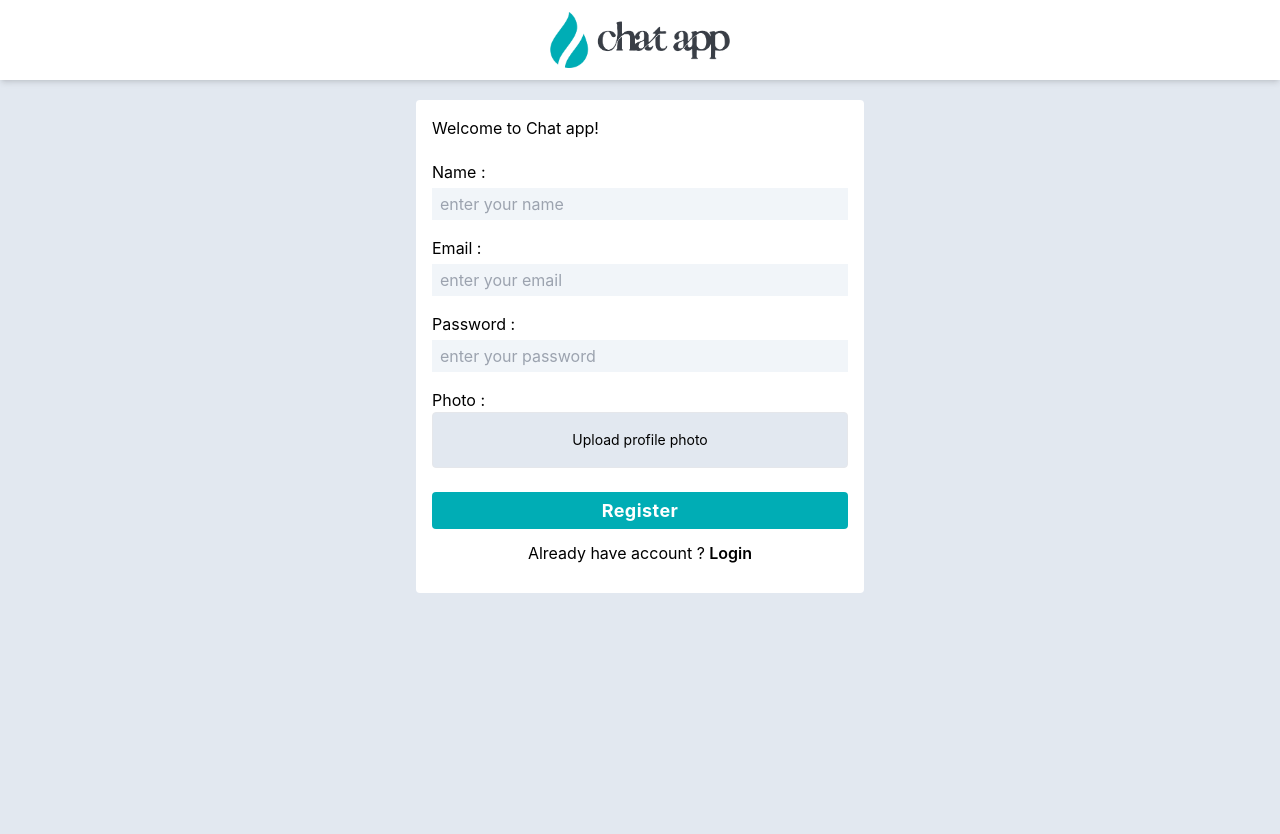
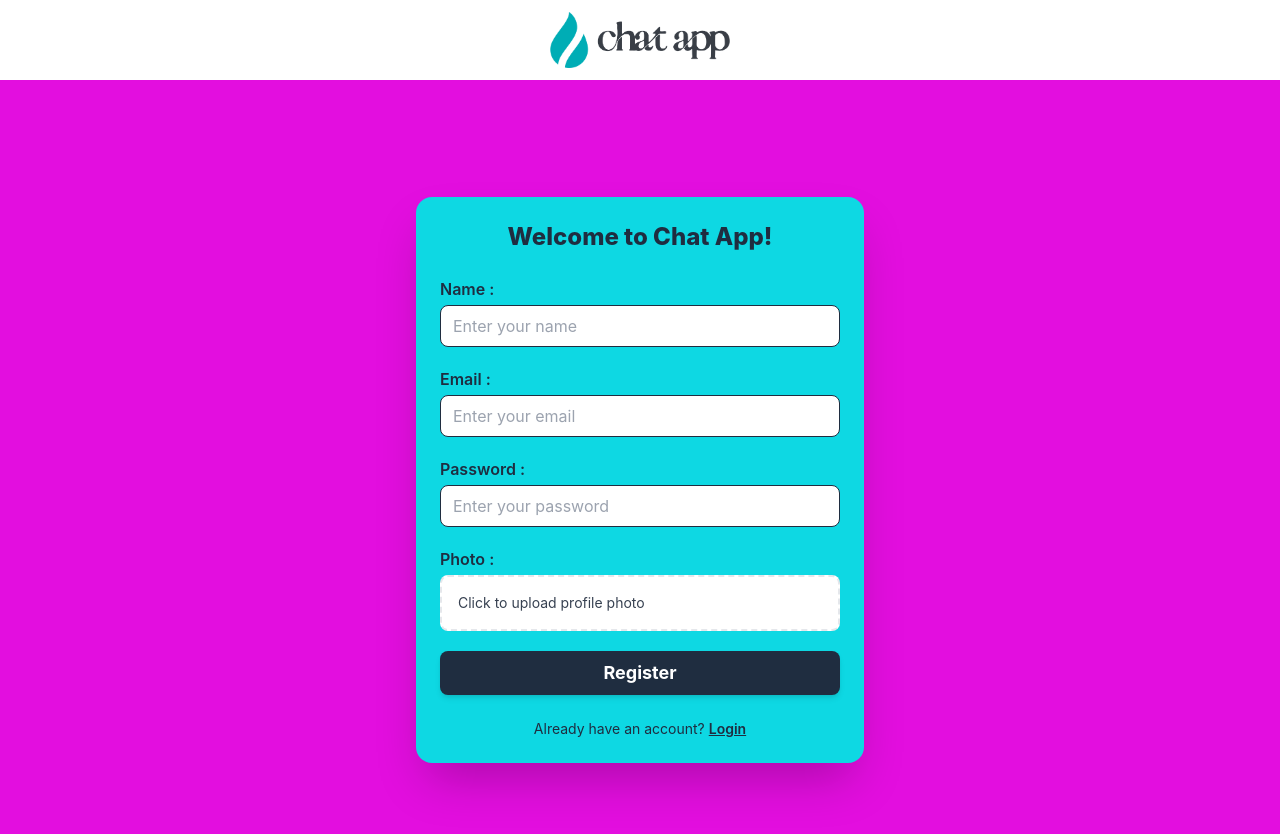
Before and after one commit to GaromaMakure/Chat-App, a React (Create React App) app in the folder client/: page /register in a window 1280 px wide. Shown: the top 834 px of the page. Before the commit the page ends 800 px from the top, so only its background shows below. Built offline with nearby package versions, Linux system fonts and the light colour scheme.

Commit message:
update the ui of the pages

```diff
--- a/client/src/pages/CheckEmailPage.js
+++ b/client/src/pages/CheckEmailPage.js
@@ -1,7 +1,5 @@
 import React, { useState } from "react";
-import { IoClose } from "react-icons/io5";
 import { Link, useNavigate } from "react-router-dom";
-import uploadFile from "../helpers/uploadFile";
 import axios from "axios";
 import toast from "react-hot-toast";
 import { PiUserCircle } from "react-icons/pi";
@@ -14,13 +12,10 @@ const CheckEmailPage = () => {
 
   const handleOnChange = (e) => {
     const { name, value } = e.target;
-
-    setData((preve) => {
-      return {
-        ...preve,
-        [name]: value,
-      };
-    });
+    setData((prev) => ({
+      ...prev,
+      [name]: value,
+    }));
   };
 
   const handleSubmit = async (e) => {
@@ -31,13 +26,10 @@ const CheckEmailPage = () => {
 
     try {
       const response = await axios.post(URL, data);
-
       toast.success(response.data.message);
 
       if (response.data.success) {
-        setData({
-          email: "",
-        });
+        setData({ email: "" });
         navigate("/password", {
           state: response?.data?.data,
         });
@@ -48,38 +40,59 @@ const CheckEmailPage = () => {
   };
 
   return (
-    <div className="mt-5">
-      <div className="bg-white w-full max-w-md  rounded overflow-hidden p-4 mx-auto">
-        <div className="w-fit mx-auto mb-2">
+    <div
+      className="min-h-screen flex items-center justify-center px-4"
+      style={{
+        background: "linear-gradient(to top right, #8360c3, #2ebf91)",
+      }}
+    >
+      <div className="backdrop-blur-lg bg-white/80 w-full max-w-md rounded-2xl shadow-2xl p-8 border border-white/30">
+        <div className="w-fit mx-auto mb-4 text-gray-800">
           <PiUserCircle size={80} />
         </div>
 
-        <h3>Welcome to Chat app!</h3>
+        <h3 className="text-center text-2xl font-bold text-gray-900 mb-1">
+          Check Your Email
+        </h3>
+        <p className="text-center text-sm text-gray-600 mb-6">
+          Enter your email address to verify and continue
+        </p>
 
-        <form className="grid gap-4 mt-3" onSubmit={handleSubmit}>
-          <div className="flex flex-col gap-1">
-            <label htmlFor="email">Email :</label>
+        <form className="grid gap-4" onSubmit={handleSubmit}>
+          <div className="flex flex-col gap-2">
+            <label
+              htmlFor="email"
+              className="text-sm font-medium text-gray-700"
+            >
+              Email Address
+            </label>
             <input
               type="email"
               id="email"
               name="email"
-              placeholder="enter your email"
-              className="bg-slate-100 px-2 py-1 focus:outline-primary"
+              placeholder="you@example.com"
+              className="bg-white px-4 py-2 rounded-lg border border-gray-300 shadow-inner focus:outline-none focus:ring-2 focus:ring-emerald-500 text-gray-800 transition"
               value={data.email}
               onChange={handleOnChange}
               required
             />
           </div>
 
-          <button className="bg-primary text-lg  px-4 py-1 hover:bg-secondary rounded mt-2 font-bold text-white leading-relaxed tracking-wide">
+          <button
+            type="submit"
+            className="bg-gradient-to-r from-emerald-500 to-teal-400 text-white text-lg px-4 py-2 rounded-lg font-semibold hover:scale-105 hover:shadow-lg transition-all duration-200"
+          >
             Let's Go
           </button>
         </form>
 
-        <p className="my-3 text-center">
-          New User ?{" "}
-          <Link to={"/register"} className="hover:text-primary font-semibold">
-            Register
+        <p className="mt-6 text-center text-sm text-gray-700">
+          New here?{" "}
+          <Link
+            to="/register"
+            className="text-emerald-600 font-medium underline hover:text-emerald-800"
+          >
+            Create an account
           </Link>
         </p>
       </div>
--- a/client/src/pages/CheckPasswordPage.js
+++ b/client/src/pages/CheckPasswordPage.js
@@ -1,10 +1,7 @@
 import React, { useEffect, useState } from "react";
-import { IoClose } from "react-icons/io5";
 import { Link, useLocation, useNavigate } from "react-router-dom";
-import uploadFile from "../helpers/uploadFile";
 import axios from "axios";
 import toast from "react-hot-toast";
-import { PiUserCircle } from "react-icons/pi";
 import Avatar from "../components/Avatar";
 import { useDispatch } from "react-redux";
 import { setToken, setUser } from "../redux/userSlice";
@@ -27,12 +24,10 @@ const CheckPasswordPage = () => {
   const handleOnChange = (e) => {
     const { name, value } = e.target;
 
-    setData((preve) => {
-      return {
-        ...preve,
-        [name]: value,
-      };
-    });
+    setData((prev) => ({
+      ...prev,
+      [name]: value,
+    }));
   };
 
   const handleSubmit = async (e) => {
@@ -58,9 +53,7 @@ const CheckPasswordPage = () => {
         dispatch(setToken(response?.data?.token));
         localStorage.setItem("token", response?.data?.token);
 
-        setData({
-          password: "",
-        });
+        setData({ password: "" });
         navigate("/");
       }
     } catch (error) {
@@ -69,49 +62,56 @@ const CheckPasswordPage = () => {
   };
 
   return (
-    <div className="mt-5">
-      <div className="bg-white w-full max-w-md  rounded overflow-hidden p-4 mx-auto">
-        <div className="w-fit mx-auto mb-2 flex justify-center items-center flex-col">
-          {/* <PiUserCircle
-                  size={80}
-                /> */}
+    <div
+      className="min-h-screen flex items-center justify-center px-4"
+      style={{
+        background: "linear-gradient(to right, #00b4db, #0083b0)",
+      }}
+    >
+      <div className="bg-white w-full max-w-md rounded-xl shadow-2xl p-6">
+        <div className="w-fit mx-auto mb-4 flex justify-center items-center flex-col text-center">
           <Avatar
             width={70}
             height={70}
             name={location?.state?.name}
             imageUrl={location?.state?.profile_pic}
           />
-          <h2 className="font-semibold text-lg mt-1">
+          <h2 className="font-semibold text-lg mt-2 text-gray-800">
             {location?.state?.name}
           </h2>
         </div>
 
-        <form className="grid gap-4 mt-3" onSubmit={handleSubmit}>
+        <form className="grid gap-5 mt-3" onSubmit={handleSubmit}>
           <div className="flex flex-col gap-1">
-            <label htmlFor="password">Password :</label>
+            <label
+              htmlFor="password"
+              className="text-sm font-medium text-gray-700"
+            >
+              Password:
+            </label>
             <input
               type="password"
               id="password"
               name="password"
-              placeholder="enter your password"
-              className="bg-slate-100 px-2 py-1 focus:outline-primary"
+              placeholder="Enter your password"
+              className="bg-gray-100 px-4 py-2 rounded-lg border border-gray-300 focus:outline-none focus:ring-2 focus:ring-blue-500 text-gray-800"
               value={data.password}
               onChange={handleOnChange}
               required
             />
           </div>
 
-          <button className="bg-primary text-lg  px-4 py-1 hover:bg-secondary rounded mt-2 font-bold text-white leading-relaxed tracking-wide">
+          <button className="bg-gradient-to-r from-pink-500 to-purple-500 text-white text-lg px-4 py-2 rounded-lg font-semibold hover:scale-105 transition-transform duration-200 shadow-md">
             Login
           </button>
         </form>
 
-        <p className="my-3 text-center">
+        <p className="mt-4 text-center text-sm text-gray-600">
           <Link
             to={"/forgot-password"}
-            className="hover:text-primary font-semibold"
+            className="font-semibold hover:text-pink-600"
           >
-            Forgot password ?
+            Forgot password?
           </Link>
         </p>
       </div>
--- a/client/src/pages/RegisterPage.js
+++ b/client/src/pages/RegisterPage.js
@@ -17,29 +17,22 @@ const RegisterPage = () => {
 
   const handleOnChange = (e) => {
     const { name, value } = e.target;
-
-    setData((preve) => {
-      return {
-        ...preve,
+    setData((prev) => ({
+      ...prev,
       [name]: value,
-      };
-    });
+    }));
   };
 
   const handleUploadPhoto = async (e) => {
     const file = e.target.files[0];
+    const uploadPhoto = await uploadFile(file);
+    setUploadPhoto(file);
+    setData((prev) => ({
+      ...prev,
+      profile_pic: uploadPhoto?.url,
+    }));
+  };
 
-    const uploadPhoto = await uploadFile(file);
-
-    setUploadPhoto(file);
-
-    setData((preve) => {
-      return {
-        ...preve,
-        profile_pic: uploadPhoto?.url,
-      };
-    });
-  };
   const handleClearUploadPhoto = (e) => {
     e.stopPropagation();
     e.preventDefault();
@@ -54,8 +47,6 @@ const RegisterPage = () => {
 
     try {
       const response = await axios.post(URL, data);
-      console.log("response", response);
-
       toast.success(response.data.message);
 
       if (response.data.success) {
@@ -65,29 +56,37 @@ const RegisterPage = () => {
           password: "",
           profile_pic: "",
         });
-
         navigate("/email");
       }
     } catch (error) {
       toast.error(error?.response?.data?.message);
     }
-    console.log("data", data);
   };
 
   return (
-    <div className="mt-5">
-      <div className="bg-white w-full max-w-md  rounded overflow-hidden p-4 mx-auto">
-        <h3>Welcome to Chat app!</h3>
+    <div
+      className="min-h-screen flex items-center justify-center px-4"
+      style={{ backgroundColor: "#e30edf" }}
+    >
+      <div
+        className="w-full max-w-md rounded-2xl shadow-2xl p-6 transition duration-300"
+        style={{ backgroundColor: "#0ed8e3" }}
+      >
+        <h3 className="text-2xl font-extrabold text-center text-[#1f2d40]">
+          Welcome to Chat App!
+        </h3>
 
-        <form className="grid gap-4 mt-5" onSubmit={handleSubmit}>
+        <form className="grid gap-5 mt-6" onSubmit={handleSubmit}>
           <div className="flex flex-col gap-1">
-            <label htmlFor="name">Name :</label>
+            <label htmlFor="name" className="font-semibold text-[#1f2d40]">
+              Name :
+            </label>
             <input
               type="text"
               id="name"
               name="name"
-              placeholder="enter your name"
-              className="bg-slate-100 px-2 py-1 focus:outline-primary"
+              placeholder="Enter your name"
+              className="bg-white px-3 py-2 rounded-lg border border-[#1f2d40] focus:outline-none focus:ring-2 focus:ring-[#1f2d40]"
               value={data.name}
               onChange={handleOnChange}
               required
@@ -95,13 +94,15 @@ const RegisterPage = () => {
           </div>
 
           <div className="flex flex-col gap-1">
-            <label htmlFor="email">Email :</label>
+            <label htmlFor="email" className="font-semibold text-[#1f2d40]">
+              Email :
+            </label>
             <input
               type="email"
               id="email"
               name="email"
-              placeholder="enter your email"
-              className="bg-slate-100 px-2 py-1 focus:outline-primary"
+              placeholder="Enter your email"
+              className="bg-white px-3 py-2 rounded-lg border border-[#1f2d40] focus:outline-none focus:ring-2 focus:ring-[#1f2d40]"
               value={data.email}
               onChange={handleOnChange}
               required
@@ -109,13 +110,15 @@ const RegisterPage = () => {
           </div>
 
           <div className="flex flex-col gap-1">
-            <label htmlFor="password">Password :</label>
+            <label htmlFor="password" className="font-semibold text-[#1f2d40]">
+              Password :
+            </label>
             <input
               type="password"
               id="password"
               name="password"
-              placeholder="enter your password"
-              className="bg-slate-100 px-2 py-1 focus:outline-primary"
+              placeholder="Enter your password"
+              className="bg-white px-3 py-2 rounded-lg border border-[#1f2d40] focus:outline-none focus:ring-2 focus:ring-[#1f2d40]"
               value={data.password}
               onChange={handleOnChange}
               required
@@ -123,42 +126,47 @@ const RegisterPage = () => {
           </div>
 
           <div className="flex flex-col gap-1">
-            <label htmlFor="profile_pic">
+            <label htmlFor="profile_pic" className="font-semibold text-[#1f2d40]">
               Photo :
-              <div className="h-14 bg-slate-200 flex justify-center items-center border rounded hover:border-primary cursor-pointer">
-                <p className="text-sm max-w-[300px] text-ellipsis line-clamp-1">
+            </label>
+            <label
+              htmlFor="profile_pic"
+              className="h-14 bg-white flex justify-between items-center px-4 py-2 border-2 border-dashed rounded-lg cursor-pointer hover:border-[#1f2d40] transition-all duration-200"
+            >
+              <p className="text-sm text-gray-700 max-w-[240px] truncate">
                 {uploadPhoto?.name
                   ? uploadPhoto?.name
-                    : "Upload profile photo"}
+                  : "Click to upload profile photo"}
               </p>
               {uploadPhoto?.name && (
                 <button
-                    className="text-lg ml-2 hover:text-red-600"
+                  className="text-lg text-gray-500 hover:text-red-600"
                   onClick={handleClearUploadPhoto}
                 >
                   <IoClose />
                 </button>
               )}
-              </div>
             </label>
-
             <input
               type="file"
               id="profile_pic"
               name="profile_pic"
-              className="bg-slate-100 px-2 py-1 focus:outline-primary hidden"
+              className="hidden"
               onChange={handleUploadPhoto}
             />
           </div>
 
-          <button className="bg-primary text-lg  px-4 py-1 hover:bg-secondary rounded mt-2 font-bold text-white leading-relaxed tracking-wide">
+          <button className="bg-[#1f2d40] text-white text-lg px-4 py-2 rounded-lg font-bold hover:bg-[#102030] transform hover:scale-105 transition-all duration-200 shadow-md">
             Register
           </button>
         </form>
 
-        <p className="my-3 text-center">
-          Already have account ?{" "}
-          <Link to={"/email"} className="hover:text-primary font-semibold">
+        <p className="mt-6 text-center text-[#1f2d40] text-sm">
+          Already have an account?{" "}
+          <Link
+            to={"/email"}
+            className="font-semibold underline hover:text-[#0a1c2b]"
+          >
             Login
           </Link>
         </p>
```
Lines whose indentation alone changed are shown as unchanged.
